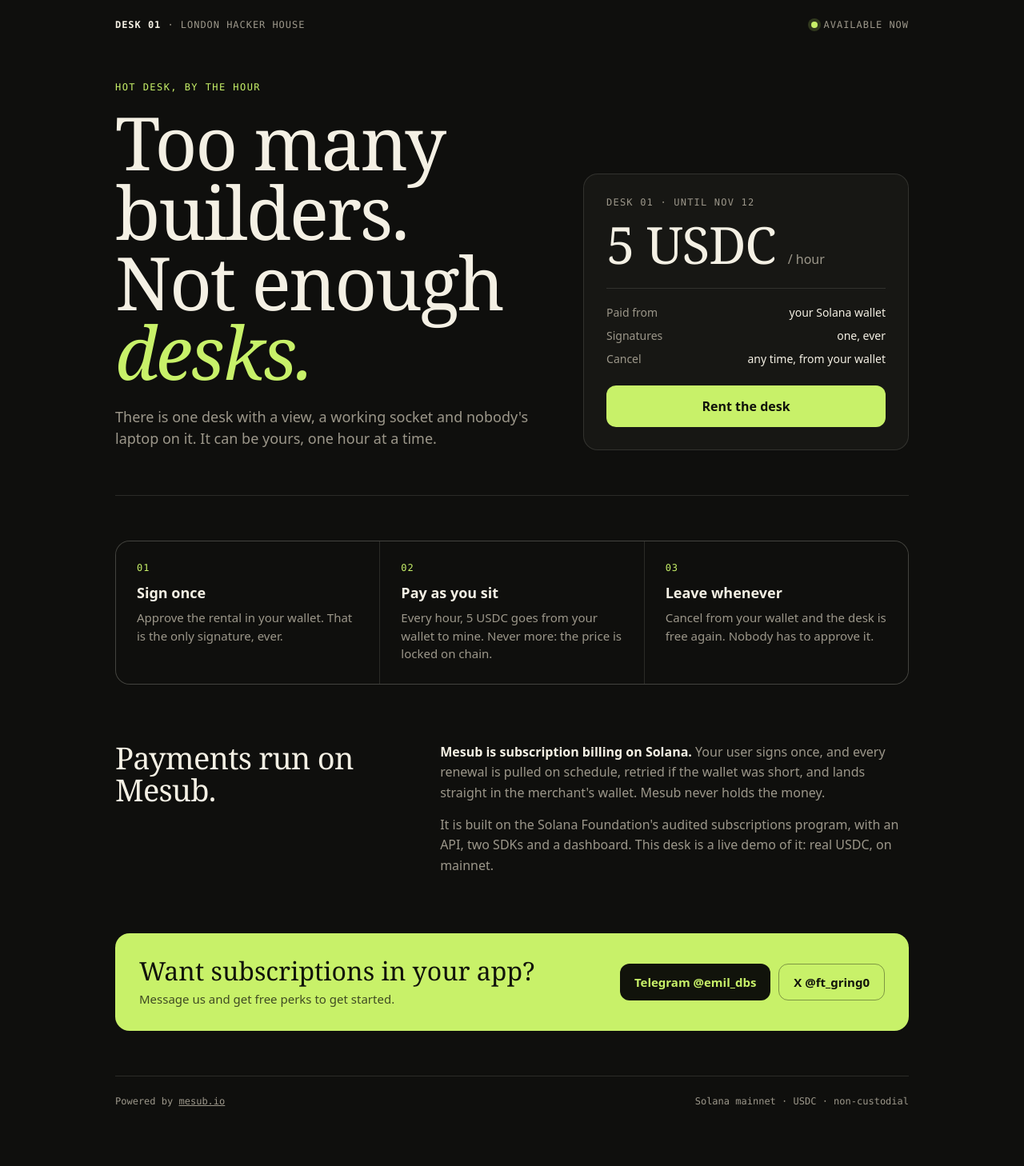
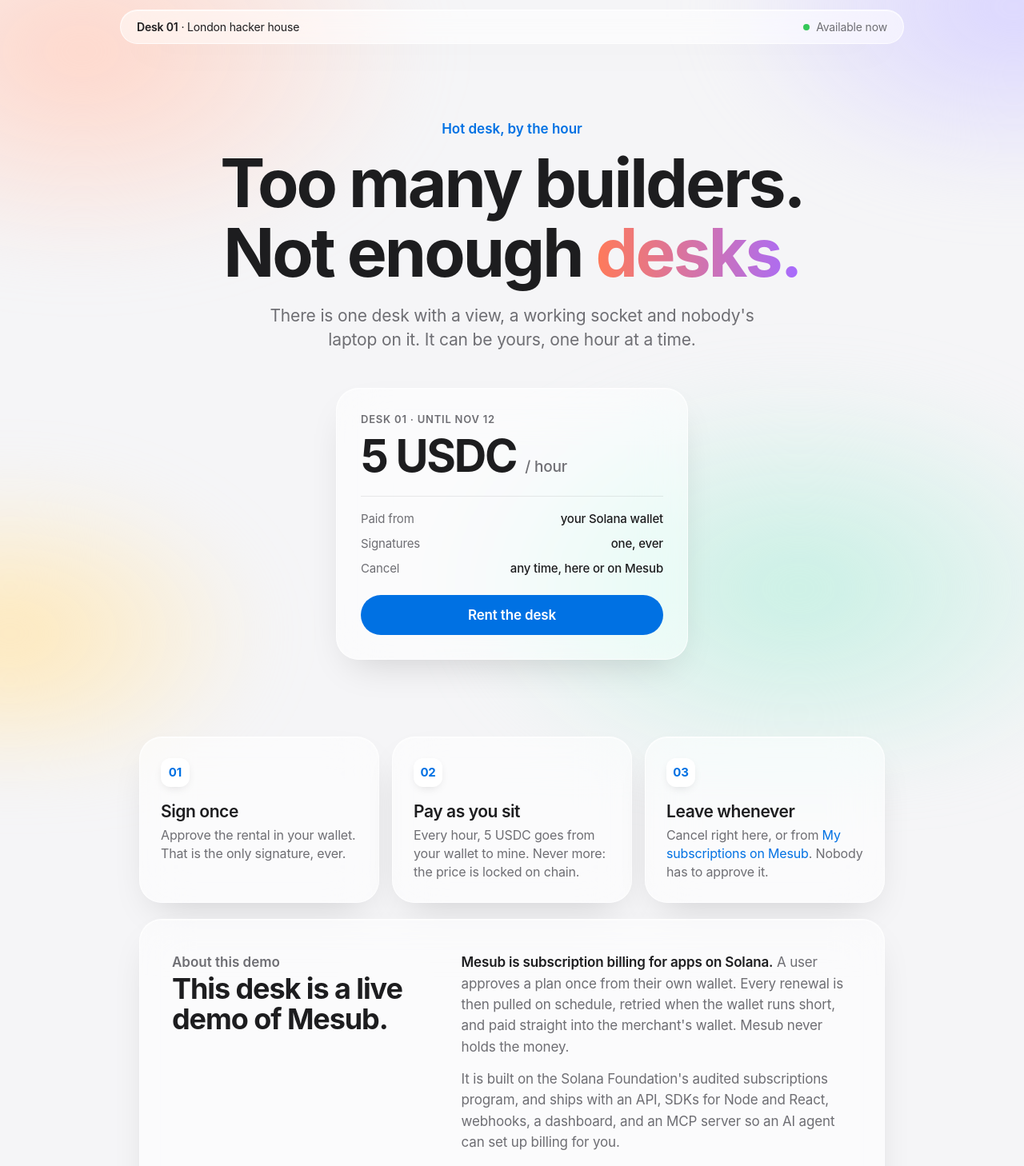
Before and after one commit to 8-1000-e/desk-HH-london, a Next.js app: page / in a window 1280 px wide. Shown: the top 1458 px of the page at 80% size. Built offline with nearby package versions, Linux system fonts and the light colour scheme; no server answers; what @mesub/react would draw is missing.

Commit message:
fix: serious Mesub demo section with links, cancel here or on Mesub

```diff
--- a/app/desk/page.tsx
+++ b/app/desk/page.tsx
@@ -17,7 +17,7 @@ export default async function DeskPage() {
 
     return (
         <>
-            <header className="top">
+            <header className="top glass">
                 <span><b>Desk 01</b> · London hacker house</span>
                 <Link href="/">Back</Link>
             </header>
--- a/app/globals.css
+++ b/app/globals.css
@@ -1,52 +1,67 @@
-:root{--bg:#0f0f0d;--panel:#171714;--line:rgb(244 240 228 / 12%);--text:#f4f0e4;--muted:#9c978a;--accent:#c8f169}
+:root{--text:#1d1d1f;--muted:#6e6e73;--blue:#0071e3;--glass:rgb(255 255 255 / 55%);--edge:rgb(255 255 255 / 75%)}
 *{box-sizing:border-box}
-html,body{margin:0;background:var(--bg);color:var(--text);font-family:ui-sans-serif,system-ui,-apple-system,"Segoe UI",sans-serif;-webkit-font-smoothing:antialiased}
+html,body{margin:0;min-height:100%;color:var(--text);font-family:-apple-system,BlinkMacSystemFont,"SF Pro Display","SF Pro Text","Helvetica Neue",ui-sans-serif,system-ui,sans-serif;-webkit-font-smoothing:antialiased;letter-spacing:-.01em}
+body{background:#f5f5f7;position:relative;overflow-x:hidden}
+body::before{content:"";position:fixed;inset:-20%;z-index:-1;background:
+ radial-gradient(40% 40% at 20% 20%,#ffd6c9 0,transparent 60%),
+ radial-gradient(35% 35% at 85% 15%,#d9d4ff 0,transparent 60%),
+ radial-gradient(40% 40% at 70% 80%,#c8f0e4 0,transparent 60%),
+ radial-gradient(30% 30% at 15% 85%,#ffe8b8 0,transparent 60%);filter:blur(40px)}
 a{color:inherit}
-.top{display:flex;justify-content:space-between;align-items:center;max-width:1040px;margin:0 auto;padding:24px;font-family:ui-monospace,"SF Mono",Menlo,monospace;font-size:12px;letter-spacing:.08em;text-transform:uppercase;color:var(--muted)}
-.top b{color:var(--text);font-weight:600}
-.live{display:inline-flex;align-items:center;gap:8px}
-.live i{width:8px;height:8px;border-radius:50%;background:var(--accent);box-shadow:0 0 0 4px rgb(200 241 105 / 18%)}
-.wrap{max-width:1040px;margin:0 auto;padding:40px 24px 80px}
-.hero{display:grid;grid-template-columns:1.3fr 1fr;gap:56px;align-items:end;padding-bottom:56px;border-bottom:1px solid var(--line)}
-.eyebrow{margin:0 0 18px;font-family:ui-monospace,"SF Mono",Menlo,monospace;font-size:12px;letter-spacing:.12em;text-transform:uppercase;color:var(--accent)}
-h1{margin:0;font-family:ui-serif,"New York",Georgia,serif;font-weight:400;font-size:clamp(46px,7.2vw,92px);line-height:.95;letter-spacing:-.025em}
-h1 em{font-style:italic;color:var(--accent)}
-.lead{margin:24px 0 0;font-size:18px;line-height:1.55;color:var(--muted);max-width:520px}
-.card{background:var(--panel);border:1px solid var(--line);border-radius:18px;padding:28px}
-.card .num{font-family:ui-monospace,"SF Mono",Menlo,monospace;font-size:12px;letter-spacing:.1em;color:var(--muted);text-transform:uppercase}
-.card .price{margin:14px 0 4px;font-family:ui-serif,"New York",Georgia,serif;font-size:64px;line-height:1;letter-spacing:-.02em}
-.card .price small{font-family:ui-sans-serif,system-ui,sans-serif;font-size:16px;color:var(--muted);letter-spacing:0}
-.card dl{display:grid;grid-template-columns:auto 1fr;gap:10px 16px;margin:22px 0 24px;padding-top:20px;border-top:1px solid var(--line);font-size:14px}
-.card dt{color:var(--muted)}.card dd{margin:0;text-align:right}
+.glass{background:var(--glass);border:1px solid var(--edge);-webkit-backdrop-filter:blur(30px) saturate(180%);backdrop-filter:blur(30px) saturate(180%);box-shadow:0 1px 0 rgb(255 255 255 / 60%) inset,0 20px 50px -20px rgb(0 0 0 / 18%);border-radius:28px}
+.top{position:sticky;top:12px;z-index:5;display:flex;justify-content:space-between;align-items:center;max-width:980px;margin:12px auto 0;padding:12px 20px;font-size:14px;border-radius:999px}
+.top b{font-weight:600}
+.top a{text-decoration:none;color:var(--blue)}
+.live{display:inline-flex;align-items:center;gap:8px;color:var(--muted)}
+.live i{width:8px;height:8px;border-radius:50%;background:#34c759}
+.wrap{max-width:980px;margin:0 auto;padding:72px 24px 80px}
+.hero{text-align:center;padding:24px 0 8px}
+.eyebrow{margin:0 0 14px;font-size:17px;font-weight:600;color:var(--blue);letter-spacing:0}
+h1{margin:0;font-weight:700;font-size:clamp(44px,7.5vw,84px);line-height:1.04;letter-spacing:-.035em}
+h1 em{font-style:normal;background:linear-gradient(90deg,#ff7a59,#a66bff);-webkit-background-clip:text;background-clip:text;color:transparent}
+.lead{margin:20px auto 0;max-width:620px;font-size:21px;line-height:1.45;color:var(--muted)}
+.card{max-width:440px;margin:44px auto 0;padding:30px;text-align:left}
+.card .num{font-size:13px;font-weight:600;color:var(--muted);text-transform:uppercase;letter-spacing:.06em}
+.card .price{margin:10px 0 0;font-size:56px;font-weight:700;letter-spacing:-.04em;line-height:1}
+.card .price small{font-size:19px;font-weight:500;color:var(--muted);letter-spacing:-.01em}
+.card dl{display:grid;grid-template-columns:auto 1fr;gap:12px 16px;margin:22px 0 24px;padding-top:18px;border-top:1px solid rgb(0 0 0 / 8%);font-size:15px}
+.card dt{color:var(--muted)}.card dd{margin:0;text-align:right;font-weight:500}
 .actions{display:flex;flex-direction:column;gap:10px}
-.btn,.actions button:not(.link){display:flex;justify-content:center;align-items:center;height:52px;padding:0 22px;border-radius:12px;border:1px solid transparent;background:var(--accent);color:#11130b;font-weight:650;font-size:16px;text-decoration:none;cursor:pointer;font-family:inherit;transition:background-color 150ms ease,border-color 150ms ease}
-.btn:hover,.actions button:not(.link):hover{background:#d8f98c}
-.btn.alt{background:transparent;color:var(--text);border-color:var(--line)}
-.btn.alt:hover{border-color:var(--text);background:transparent}
-.btn:focus-visible,.actions button:focus-visible{outline:2px solid var(--accent);outline-offset:3px}
+.btn,.actions button:not(.link){display:flex;justify-content:center;align-items:center;height:50px;padding:0 24px;border-radius:999px;border:0;background:var(--blue);color:#fff;font-weight:600;font-size:17px;text-decoration:none;cursor:pointer;font-family:inherit;transition:background-color 150ms ease,transform 150ms ease}
+.btn:hover,.actions button:not(.link):hover{background:#0077ed}
+.btn:active{transform:scale(.98)}
+.btn.alt{background:rgb(255 255 255 / 70%);color:var(--blue);border:1px solid var(--edge)}
+.btn.alt:hover{background:#fff}
+.btn:focus-visible,.actions button:focus-visible{outline:3px solid rgb(0 113 227 / 40%);outline-offset:3px}
 .who{display:flex;justify-content:space-between;gap:12px;margin-top:14px;font-size:13px;color:var(--muted)}
-.link{background:none;border:0;padding:0;font:inherit;color:var(--muted);text-decoration:underline;cursor:pointer}
-.grid{display:grid;grid-template-columns:repeat(3,1fr);gap:1px;background:var(--line);border:1px solid var(--line);border-radius:18px;overflow:hidden;margin-top:56px}
-.cell{background:var(--bg);padding:26px}
-.cell .k{font-family:ui-monospace,"SF Mono",Menlo,monospace;font-size:12px;color:var(--accent);letter-spacing:.08em}
-.cell h3{margin:12px 0 8px;font-size:18px;font-weight:600}
-.cell p{margin:0;color:var(--muted);font-size:15px;line-height:1.5}
-.section{margin-top:72px;display:grid;grid-template-columns:1fr 1.6fr;gap:40px}
-.section h2{margin:0;font-family:ui-serif,"New York",Georgia,serif;font-weight:400;font-size:38px;line-height:1.05;letter-spacing:-.02em}
-.section p{margin:0;color:var(--muted);font-size:16px;line-height:1.6}
+.link{background:none;border:0;padding:0;font:inherit;color:var(--blue);cursor:pointer}
+.grid{display:grid;grid-template-columns:repeat(3,1fr);gap:16px;margin-top:88px}
+.cell{padding:26px}
+.cell .k{width:36px;height:36px;border-radius:12px;display:grid;place-items:center;background:#fff;font-weight:700;font-size:15px;color:var(--blue);box-shadow:0 4px 14px -6px rgb(0 0 0 / 20%)}
+.cell h3{margin:18px 0 6px;font-size:21px;font-weight:600;letter-spacing:-.02em}
+.cell p{margin:0;color:var(--muted);font-size:16px;line-height:1.45}
+.section{margin-top:20px;padding:40px;display:grid;grid-template-columns:1fr 1.5fr;gap:36px;align-items:start}
+.section h2{margin:0;font-size:36px;font-weight:700;letter-spacing:-.03em;line-height:1.08}
+.section p{margin:0;color:var(--muted);font-size:17px;line-height:1.55}
 .section p + p{margin-top:14px}
 .section strong{color:var(--text);font-weight:600}
-.pitch{margin-top:72px;display:flex;justify-content:space-between;align-items:center;gap:24px;flex-wrap:wrap;padding:30px;border-radius:18px;background:var(--accent);color:#11130b}
-.pitch h2{margin:0;font-family:ui-serif,"New York",Georgia,serif;font-weight:400;font-size:32px;line-height:1.05}
-.pitch p{margin:8px 0 0;font-size:15px;opacity:.75}
+.pitch{margin-top:20px;padding:36px 40px;display:flex;justify-content:space-between;align-items:center;gap:24px;flex-wrap:wrap}
+.pitch h2{margin:0;font-size:30px;font-weight:700;letter-spacing:-.03em}
+.pitch p{margin:6px 0 0;color:var(--muted);font-size:17px}
 .pitch .row{display:flex;gap:10px;flex-wrap:wrap}
-.pitch a{display:inline-flex;align-items:center;height:46px;padding:0 18px;border-radius:12px;background:#11130b;color:var(--accent);font-weight:650;text-decoration:none;font-size:15px}
-.pitch a.alt{background:transparent;color:#11130b;border:1px solid rgb(17 19 11 / 40%)}
-.foot{margin-top:56px;padding-top:24px;border-top:1px solid var(--line);display:flex;justify-content:space-between;gap:16px;flex-wrap:wrap;font-family:ui-monospace,"SF Mono",Menlo,monospace;font-size:12px;color:var(--muted)}
-.login{display:flex;gap:10px;margin-top:32px;flex-wrap:wrap;max-width:520px}
-.login input{flex:1;min-width:220px;height:52px;padding:0 16px;border-radius:12px;border:1px solid var(--line);background:var(--panel);color:var(--text);font-size:16px;font-family:inherit}
-.login input:focus{outline:2px solid var(--accent);outline-offset:2px}
+.pitch a{display:inline-flex;align-items:center;height:46px;padding:0 20px;border-radius:999px;background:#1d1d1f;color:#fff;font-weight:600;text-decoration:none;font-size:15px}
+.pitch a.alt{background:rgb(255 255 255 / 70%);color:var(--text);border:1px solid var(--edge)}
+.foot{margin-top:48px;display:flex;justify-content:space-between;gap:16px;flex-wrap:wrap;font-size:13px;color:var(--muted)}
+.foot a{color:var(--blue);text-decoration:none}
+.login{display:flex;gap:10px;margin:32px auto 0;flex-wrap:wrap;max-width:460px}
+.login input{flex:1;min-width:200px;height:50px;padding:0 20px;border-radius:999px;border:1px solid var(--edge);background:rgb(255 255 255 / 70%);font-size:17px;font-family:inherit;-webkit-backdrop-filter:blur(20px);backdrop-filter:blur(20px)}
+.login input:focus{outline:3px solid rgb(0 113 227 / 35%);outline-offset:2px}
 .login .btn{width:auto}
-.solo{max-width:640px}
-.solo .actions{flex-direction:row;margin-top:32px}
-@media (max-width:820px){.hero,.section{grid-template-columns:1fr;gap:32px}.grid{grid-template-columns:1fr}}
+.solo{text-align:center}
+.solo .actions{flex-direction:row;justify-content:center;margin-top:32px}
+@media (max-width:820px){.section{grid-template-columns:1fr;padding:28px}.grid{grid-template-columns:1fr}.top{margin:12px 12px 0}}
+.section .eyebrow{text-align:left}
+.links{list-style:none;margin:22px 0 0;padding:0;display:grid;gap:10px}
+.links a{color:var(--blue);text-decoration:none;font-weight:500;font-size:16px}
+.links a:hover{text-decoration:underline}
+.cell p a{color:var(--blue);text-decoration:none}
--- a/app/login/page.tsx
+++ b/app/login/page.tsx
@@ -3,7 +3,7 @@ import { signIn } from './actions';
 export default function LoginPage() {
     return (
         <>
-            <header className="top"><span><b>Desk 01</b> · London hacker house</span><span>Sign in</span></header>
+            <header className="top glass"><span><b>Desk 01</b> · London hacker house</span><span>Sign in</span></header>
             <main className="wrap solo">
                 <p className="eyebrow">Before the desk</p>
                 <h1>What&apos;s your <em>name?</em></h1>
--- a/app/page.tsx
+++ b/app/page.tsx
@@ -10,7 +10,7 @@ export default async function Home() {
     const session = await getSession();
     return (
         <>
-            <header className="top">
+            <header className="top glass">
                 <span><b>Desk 01</b> · London hacker house</span>
                 <span className="live"><i />Available now</span>
             </header>
@@ -21,13 +21,13 @@ export default async function Home() {
                         <h1>Too many builders.<br />Not enough <em>desks.</em></h1>
                         <p className="lead">There is one desk with a view, a working socket and nobody&apos;s laptop on it. It can be yours, one hour at a time.</p>
                     </div>
-                    <aside className="card">
+                    <aside className="card glass">
                         <div className="num">Desk 01 · until Nov 12</div>
                         <div className="price">5 USDC <small>/ hour</small></div>
                         <dl>
                             <dt>Paid from</dt><dd>your Solana wallet</dd>
                             <dt>Signatures</dt><dd>one, ever</dd>
-                            <dt>Cancel</dt><dd>any time, from your wallet</dd>
+                            <dt>Cancel</dt><dd>any time, here or on Mesub</dd>
                         </dl>
                         {session ? (
                             <>
@@ -47,20 +47,30 @@ export default async function Home() {
                 </section>
 
                 <div className="grid">
-                    <div className="cell"><div className="k">01</div><h3>Sign once</h3><p>Approve the rental in your wallet. That is the only signature, ever.</p></div>
-                    <div className="cell"><div className="k">02</div><h3>Pay as you sit</h3><p>Every hour, 5 USDC goes from your wallet to mine. Never more: the price is locked on chain.</p></div>
-                    <div className="cell"><div className="k">03</div><h3>Leave whenever</h3><p>Cancel from your wallet and the desk is free again. Nobody has to approve it.</p></div>
+                    <div className="cell glass"><div className="k">01</div><h3>Sign once</h3><p>Approve the rental in your wallet. That is the only signature, ever.</p></div>
+                    <div className="cell glass"><div className="k">02</div><h3>Pay as you sit</h3><p>Every hour, 5 USDC goes from your wallet to mine. Never more: the price is locked on chain.</p></div>
+                    <div className="cell glass"><div className="k">03</div><h3>Leave whenever</h3><p>Cancel right here, or from <a href="https://mesub.io/subscriptions">My subscriptions on Mesub</a>. Nobody has to approve it.</p></div>
                 </div>
 
-                <section className="section">
-                    <h2>Payments run on Mesub.</h2>
+                <section className="section glass" id="mesub">
                     <div>
-                        <p><strong>Mesub is subscription billing on Solana.</strong> Your user signs once, and every renewal is pulled on schedule, retried if the wallet was short, and lands straight in the merchant&apos;s wallet. Mesub never holds the money.</p>
-                        <p>It is built on the Solana Foundation&apos;s audited subscriptions program, with an API, two SDKs and a dashboard. This desk is a live demo of it: real USDC, on mainnet.</p>
+                        <p className="eyebrow">About this demo</p>
+                        <h2>This desk is a live demo of Mesub.</h2>
+                    </div>
+                    <div>
+                        <p><strong>Mesub is subscription billing for apps on Solana.</strong> A user approves a plan once from their own wallet. Every renewal is then pulled on schedule, retried when the wallet runs short, and paid straight into the merchant&apos;s wallet. Mesub never holds the money.</p>
+                        <p>It is built on the Solana Foundation&apos;s audited subscriptions program, and ships with an API, SDKs for Node and React, webhooks, a dashboard, and an MCP server so an AI agent can set up billing for you.</p>
+                        <p>Nothing here is simulated: renting this desk runs on Solana mainnet, with real USDC, through the same widget and API any app can use today.</p>
+                        <ul className="links">
+                            <li><a href="https://mesub.io">mesub.io</a></li>
+                            <li><a href="https://docs.mesub.io">Documentation</a></li>
+                            <li><a href="https://medium.com/@emiledubdart/real-subscriptions-on-solana-a-builders-guide-bbb077f4c274">Read: Real subscriptions on Solana, a builder&apos;s guide</a></li>
+                            <li><a href="https://x.com/mesub_io">Follow @mesub_io on X</a></li>
+                        </ul>
                     </div>
                 </section>
 
-                <section className="pitch">
+                <section className="pitch glass">
                     <div>
                         <h2>Want subscriptions in your app?</h2>
                         <p>Message us and get free perks to get started.</p>
```
